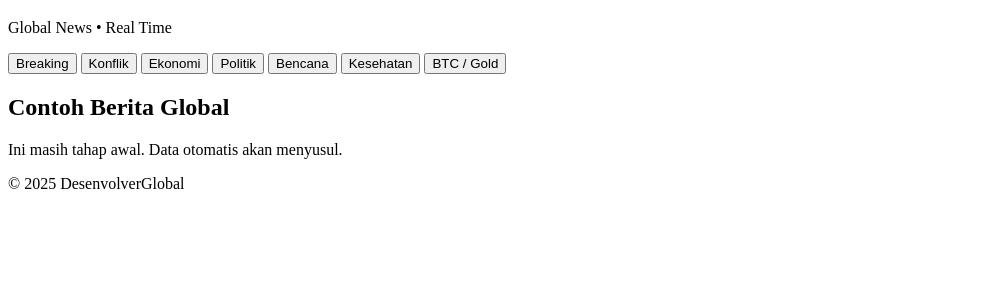
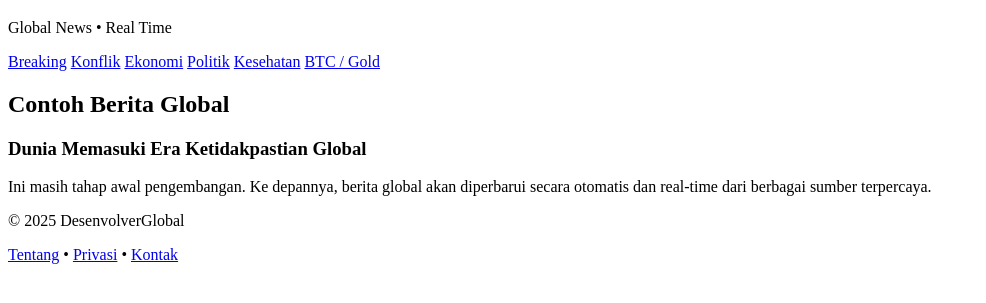
Before and after one commit to shiidonquixote-design/desenvolverglobal, a website: page index.html in a window 1280 px wide. Shown: the part 61-364 px from the top of the page, without its empty margins (0-986 px from the left). Drawn offline with Linux system fonts and the light colour scheme.

Commit message:
Enhance index.html with SEO and navigation updates
Updated HTML structure with improved SEO and navigation.

```diff
--- a/index.html
+++ b/index.html
@@ -1,38 +1,61 @@
 <!DOCTYPE html>
 <html lang="id">
 <head>
-  <meta charset="UTF-8">
-  <title>DesenvolverGlobal</title>
+  <meta charset="UTF-8" />
+  <meta name="viewport" content="width=device-width, initial-scale=1.0"/>
+
+  <title>DesenvolverGlobal | Global News Real Time</title>
+
+  <!-- SEO -->
+  <meta name="description" content="DesenvolverGlobal menyajikan berita global terkini secara real-time: politik, ekonomi, konflik, teknologi, dan keuangan dunia.">
+  <meta name="keywords" content="berita global, news dunia, konflik global, ekonomi dunia, BTC, gold">
+  <meta name="author" content="DesenvolverGlobal">
+
+  <!-- CSS -->
   <link rel="stylesheet" href="css/style.css">
 </head>
+
 <body>
 
-<header>
+  <!-- HEADER -->
+  <header class="site-header">
     <h1>DesenvolverGlobal</h1>
-  <p>Global News • Real Time</p>
+    <p class="tagline">Global News • Real Time</p>
   </header>
 
-<nav>
-  <button>Breaking</button>
-  <button>Konflik</button>
-  <button>Ekonomi</button>
-  <button>Politik</button>
-  <button>Bencana</button>
-  <button>Kesehatan</button>
-  <button>BTC / Gold</button>
+  <!-- NAVIGATION -->
+  <nav class="nav">
+    <a href="#">Breaking</a>
+    <a href="#">Konflik</a>
+    <a href="#">Ekonomi</a>
+    <a href="#">Politik</a>
+    <a href="#">Kesehatan</a>
+    <a href="#">BTC / Gold</a>
   </nav>
 
-<main id="news">
-  <article>
+  <!-- MAIN CONTENT -->
+  <main class="container">
+    <section class="news">
       <h2>Contoh Berita Global</h2>
-    <p>Ini masih tahap awal. Data otomatis akan menyusul.</p>
+      <article class="news-card">
+        <h3>Dunia Memasuki Era Ketidakpastian Global</h3>
+        <p>
+          Ini masih tahap awal pengembangan. Ke depannya, berita global akan diperbarui
+          secara otomatis dan real-time dari berbagai sumber terpercaya.
+        </p>
       </article>
+    </section>
   </main>
 
-<footer>
+  <!-- FOOTER -->
+  <footer class="footer">
     <p>© 2025 DesenvolverGlobal</p>
+    <p>
+      <a href="about.html">Tentang</a> •
+      <a href="privacy.html">Privasi</a> •
+      <a href="contact.html">Kontak</a>
+    </p>
   </footer>
 
-<script src="js/app.js"></script>
 </body>
 </html>
```
Lines whose indentation alone changed are shown as unchanged.
